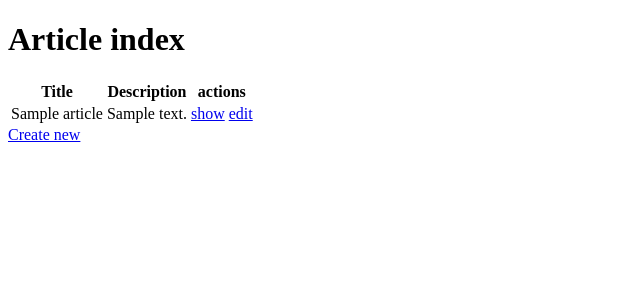
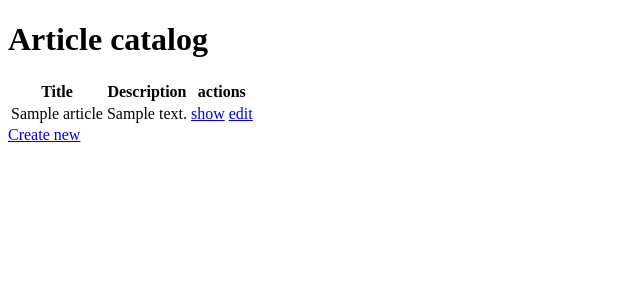
Before and after one commit to Flecsos/article_base, a Symfony app: template templates/article/index.html.twig in a window 1280 px wide. Shown: the top 300 px of the page, without its empty margins (0-640 px from the left). Run offline with Twig, Linux system fonts and the light colour scheme; the template is opened without the code that fills it: most values are stand-ins (such as "Sample title", 1, 10 or a date in 2020); some libraries are stand-ins or nearby versions.

Commit message:
change page text

```diff
--- a/templates/article/index.html.twig
+++ b/templates/article/index.html.twig
@@ -3,7 +3,7 @@
 {% block title %}Article index{% endblock %}
 
 {% block body %}
-    <h1>Article index</h1>
+    <h1>Article catalog</h1>
 
     <table class="table">
         <thead>
```
